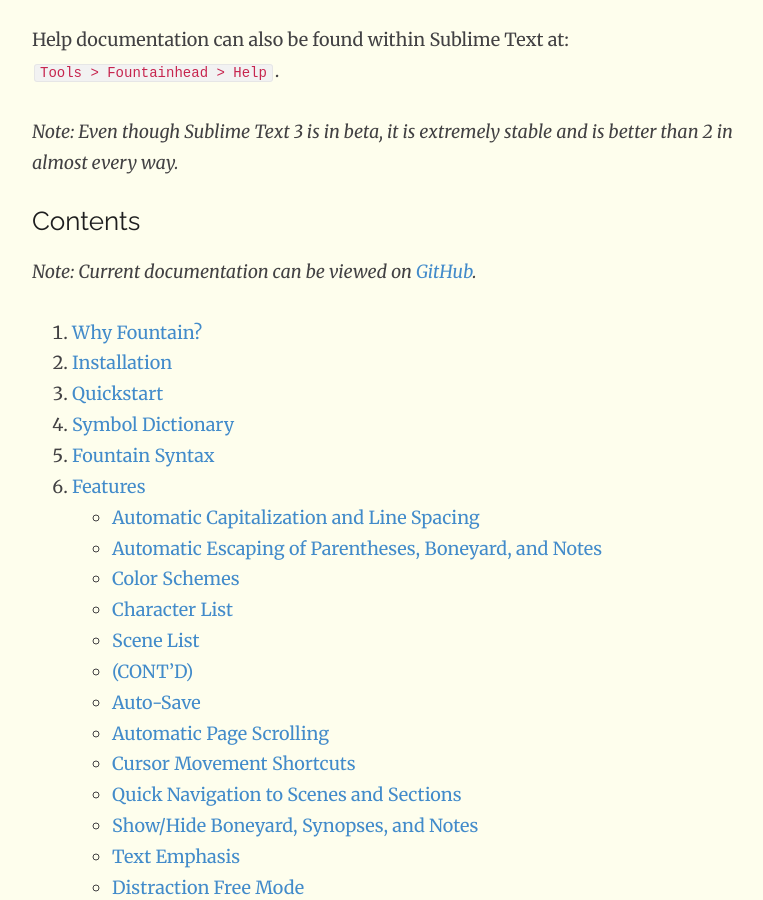
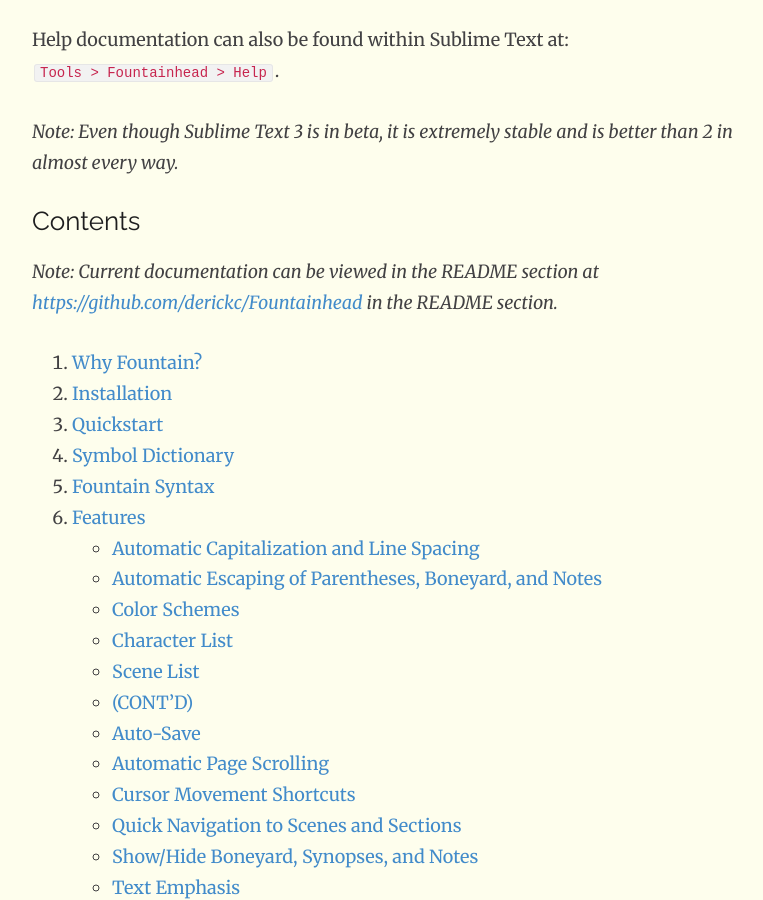
Before and after one commit to classicblunders/classicblunders.github.io, a Jekyll site: the page built from _posts/2015-01-09-introducing-fountainhead.md, in a window 1280 px wide and 900 px high, scrolled down 710 px. Shown: the whole window, without its empty margins (233-996 px from the left). Built offline with Jekyll 4.4.1, drawn with Linux system fonts in a browser that asks for light colours; nearby versions of some CDN libraries; comment, search, counter and statistics services are not loaded.

Commit message:
Refer users to the README section for current documentation.

```diff
--- a/_posts/2015-01-09-introducing-fountainhead.md
+++ b/_posts/2015-01-09-introducing-fountainhead.md
@@ -31,7 +31,7 @@ Help documentation can also be found within Sublime Text at: `Tools > Fountainhe
 
 ## <a name="contents"></a>Contents
 
-*Note: Current documentation can be viewed on [GitHub](https://github.com/derickc/Fountainhead).*
+*Note: Current documentation can be viewed in the README section at [https://github.com/derickc/Fountainhead](https://github.com/derickc/Fountainhead) in the README section.*
 
 1. [Why Fountain?](#why-fountain)
 1. [Installation](#installation)
```
